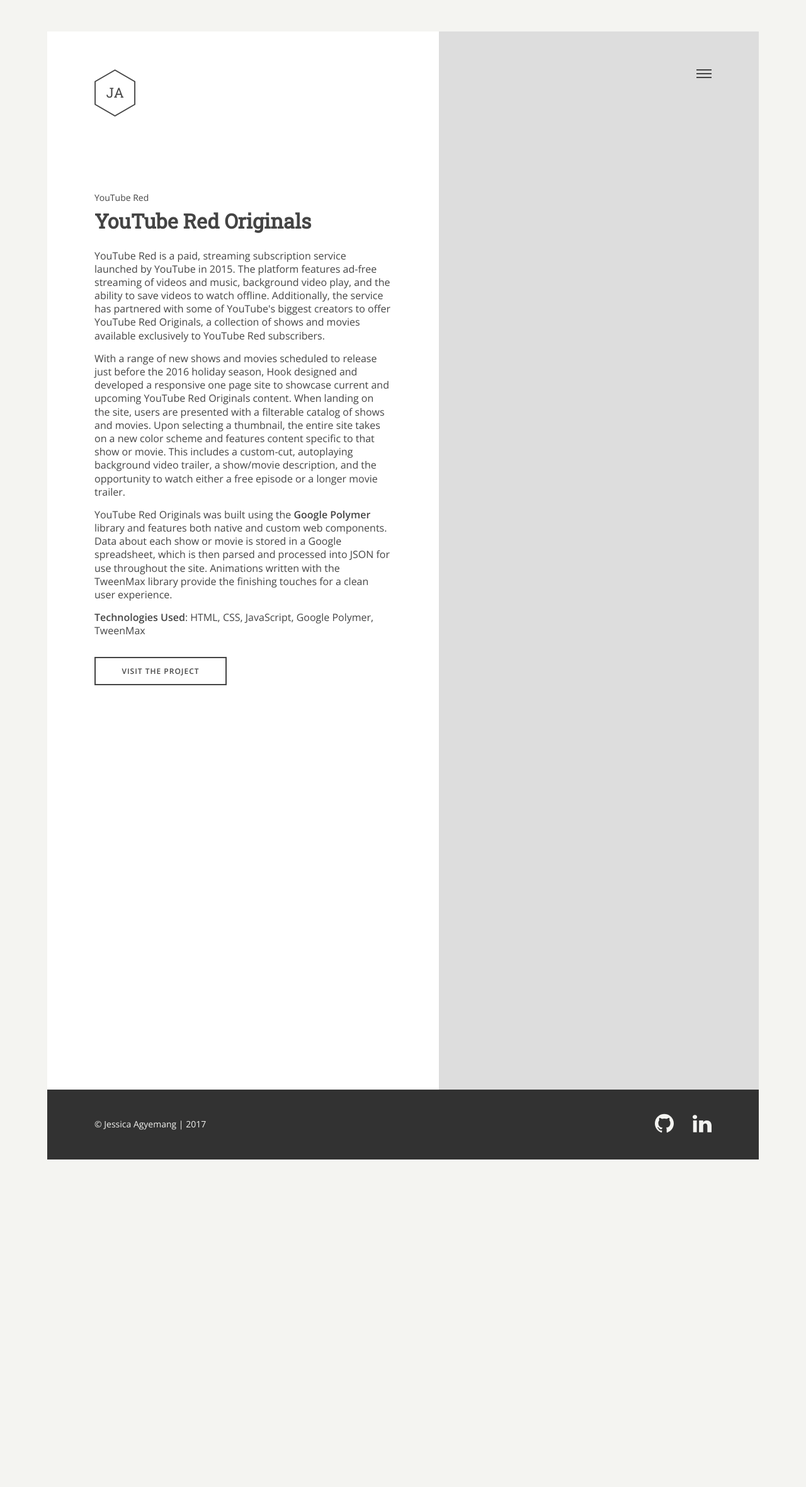
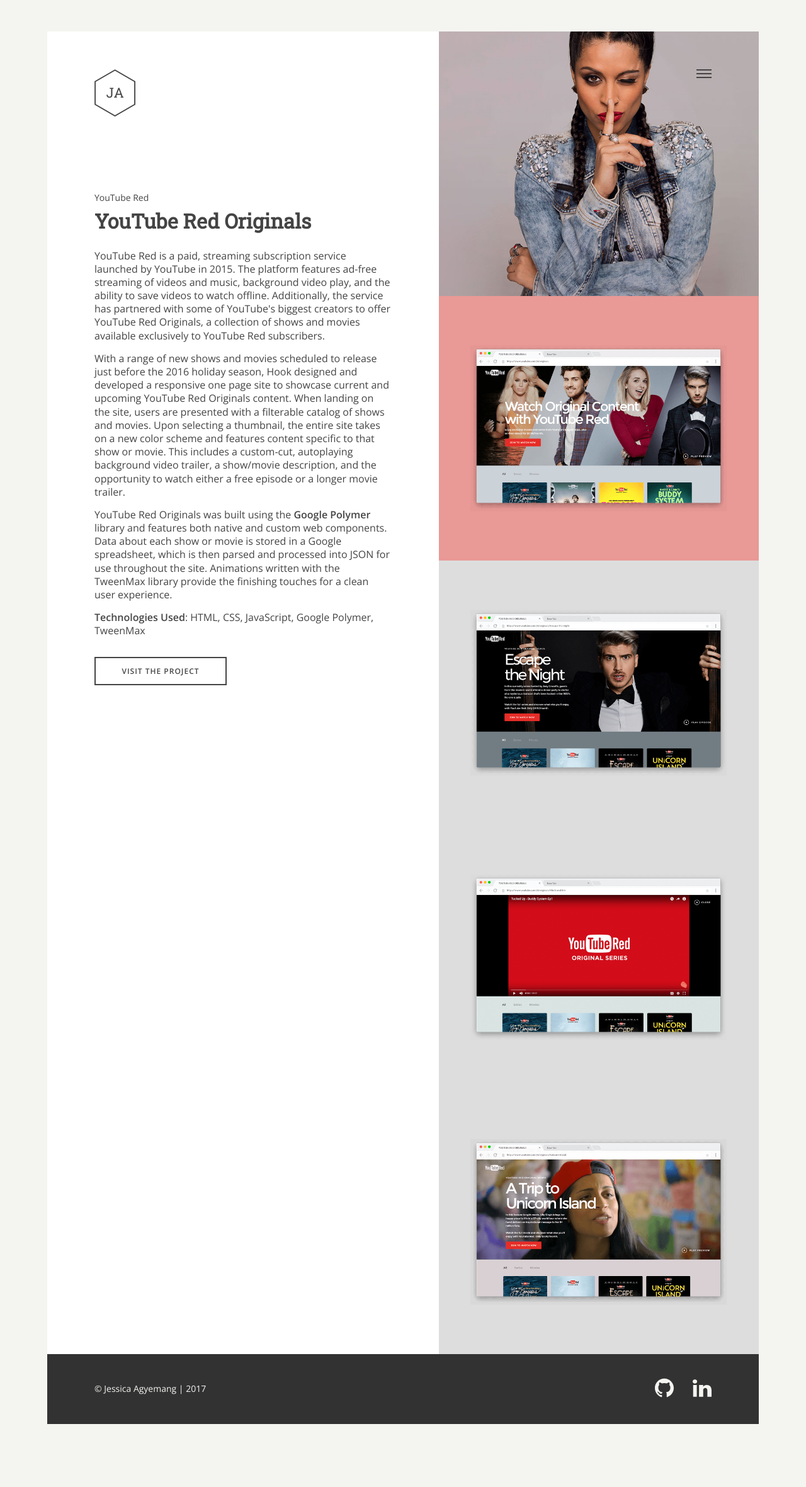
Before and after one commit to jessicaosei/jessicaosei.com, a Jekyll site: the page built from work/youtube-originals/index.html, in a window 1280 px wide. Shown: the whole page at 63% size. Built offline with Jekyll 4.4.1, drawn with Linux system fonts in a browser that asks for light colours; Markdown is read by kramdown in place of the engine named in the settings; comment, search, counter and statistics services are not loaded; before the commit the page ends 1941 px from its top, so only the background shows below that.

Commit message:
Add new structure and initial styles for project images

```diff
--- a/_sass/_project.scss
+++ b/_sass/_project.scss
@@ -1,3 +1,7 @@
+@import 'projects/yt-originals';
+@import 'projects/fiber-partner';
+@import 'projects/fiber-business';
+
 
 .project-info {
 	margin-top: 45px;
@@ -73,10 +77,10 @@
 
 	.project-images {
 
-		.project-image {
+		.project-image-container {
 			width: 100%;
 			height: 300px;
-			background-color: #dddddd;
+			// background-color: #dddddd;
 		}
 	}
 }
@@ -99,7 +103,7 @@
 		.project-images {
 			padding-bottom: 45px;
 
-			.project-image {
+			.project-image-container {
 				width: auto;
 				margin: 0 45px 30px;
 				cursor: pointer;
@@ -152,7 +156,7 @@
 		.project-images {
 			padding-bottom: 0;
 
-			.project-image {
+			.project-image-container {
 				height: auto;
 				margin: 0;
 				padding-bottom: 100%;
@@ -181,7 +185,7 @@
 
 		.project-images {
 
-			.project-image {
+			.project-image-container {
 				height: 420px;
 				padding-bottom: 0;
 			}
--- /dev/null
+++ b/_sass/projects/_fiber-business.scss
@@ -0,0 +1,40 @@
+
+
+.fiber-business-images {
+
+	.project-image-container {
+		position: relative;
+	}
+
+	.project-image-container:nth-child(1) {
+		background-image: url('../../images/google-fiber-small-business/google-fiber-business-hero.jpg');
+		background-size: cover;
+		background-position: center;
+	}
+
+	.project-image-container:nth-child(2) {
+		background-color: #96c9e9;
+	}
+
+	.project-image-container:nth-child(3) {
+		background-color: #ddd;
+	}
+
+	.project-image-container:nth-child(4) {
+		background-color: #ddd;
+	}
+
+	.project-image {
+		position: absolute;
+		top: 50%;
+		left: 0;
+		right: 0;
+		display: inline-block;
+		width: 80%;
+		margin: auto;
+		transform: translateY(-50%);
+	}
+
+
+
+}
--- /dev/null
+++ b/_sass/projects/_fiber-partner.scss
@@ -0,0 +1,46 @@
+
+
+.fiber-partner-images {
+
+	.project-image-container {
+		position: relative;
+	}
+
+	.project-image-container:nth-child(1) {
+		background-image: url('../../images/google-fiber-tech-partner/google-fiber-get-badge.jpg');
+		background-size: cover;
+		background-position: center;
+	}
+
+	.project-image-container:nth-child(2) {
+		background-color: #96c9e9;
+	}
+
+	.project-image-container:nth-child(3) {
+		background-color: #ddd;
+	}
+
+	.project-image-container:nth-child(4) {
+		background-image: url('../../images/google-fiber-tech-partner/google-fiber-get-help.jpg');
+		background-size: cover;
+		background-position: top center;
+	}
+
+	.project-image-container:nth-child(5) {
+		background-color: #ddd;
+	}
+
+	.project-image {
+		position: absolute;
+		top: 50%;
+		left: 0;
+		right: 0;
+		display: inline-block;
+		width: 80%;
+		margin: auto;
+		transform: translateY(-50%);
+	}
+
+
+
+}
--- /dev/null
+++ b/_sass/projects/_yt-originals.scss
@@ -0,0 +1,44 @@
+
+
+.yt-originals-images {
+
+	.project-image-container {
+		position: relative;
+	}
+
+	.project-image-container:nth-child(1) {
+		background-image: url('../../images/yt-originals/yt-originals-unicorn-island-header.jpg');
+		background-size: cover;
+		background-position: center;
+	}
+
+	.project-image-container:nth-child(2) {
+		background-color: #e99996;
+	}
+
+	.project-image-container:nth-child(3) {
+		background-color: #ddd;
+	}
+
+	.project-image-container:nth-child(4) {
+		background-color: #ddd;
+	}
+
+	.project-image-container:nth-child(5) {
+		background-color: #ddd;
+	}
+
+	.project-image {
+		position: absolute;
+		top: 50%;
+		left: 0;
+		right: 0;
+		display: inline-block;
+		width: 80%;
+		margin: auto;
+		transform: translateY(-50%);
+	}
+
+
+
+}
--- a/work/youtube-originals/index.html
+++ b/work/youtube-originals/index.html
@@ -18,16 +18,21 @@
 					</div> <!-- End div.project-info -->
 				</section>
 
-				<section class="project-section image-section fullbleed">
+				<section class="yt-originals-images project-section image-section fullbleed">
 					<div class="project-images">
-						<div class="project-image" data-path="{{ site.url }}/images/yt-originals/yt-originals-home.jpg">
-							<!-- Insert hero image -->
+						<div class="project-image-container" data-path="{{ site.url }}/images/yt-originals/yt-originals-unicorn-island-header.jpg">
 						</div>
-						<div class="project-image" data-path="{{ site.url }}/images/yt-originals/yt-originals-escape-the-night-teaser.gif">
+						<div class="project-image-container" data-path="{{ site.url }}/images/yt-originals/yt-originals-home.jpg">
+							<img src="{{ site.url }}/images/yt-originals/yt-originals-home-thumbnail.png" class="project-image" alt="YouTube Originals Home page">
 						</div>
-						<div class="project-image" data-path="{{ site.url }}/images/yt-originals/yt-originals-hero-video-player.jpg">
+						<div class="project-image-container" data-path="{{ site.url }}/images/yt-originals/yt-originals-escape-the-night-teaser.gif">
+							<img src="{{ site.url }}/images/yt-originals/yt-originals-escape-night-thumbnail.png" class="project-image" alt="YouTube Originals Home page">
 						</div>
-						<div class="project-image" data-path="{{ site.url }}/images/yt-originals/yt-originals-unicorn-island-page.jpg">
+						<div class="project-image-container" data-path="{{ site.url }}/images/yt-originals/yt-originals-hero-video-player.jpg">
+							<img src="{{ site.url }}/images/yt-originals/yt-originals-player-thumbnail.png" class="project-image" alt="YouTube Originals Home page">
+						</div>
+						<div class="project-image-container" data-path="{{ site.url }}/images/yt-originals/yt-originals-unicorn-island-page.jpg">
+							<img src="{{ site.url }}/images/yt-originals/yt-originals-ui-thumbnail.png" class="project-image" alt="YouTube Originals Home page">
 							<!-- Insert hero image -->
 						</div>
 					</div> <!-- End div.project-images -->
```
Also changed, not shown: work/google-fiber-small-business/index.html (+9 -6 lines), work/google-fiber-tech-partner/index.html (+14 -8 lines).
